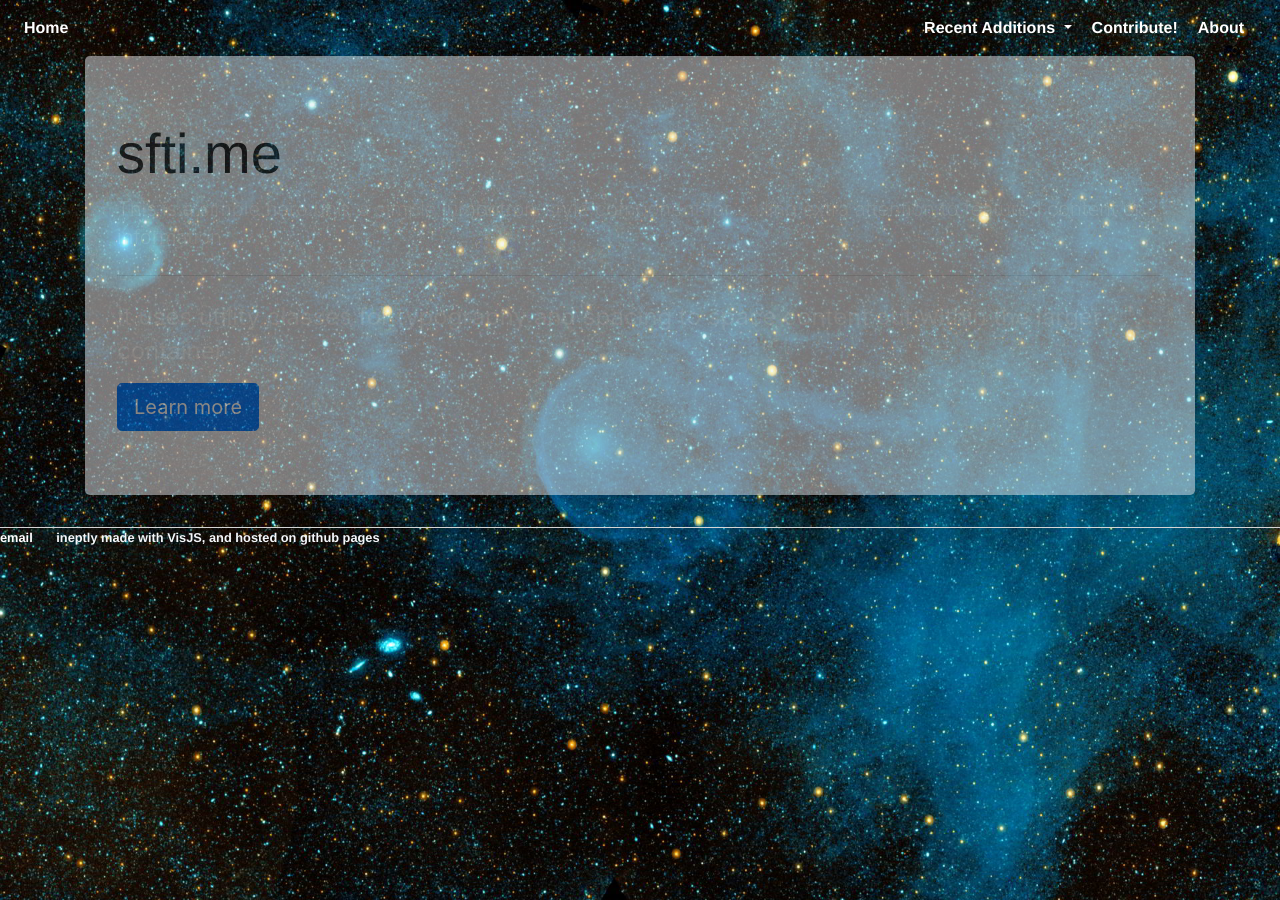
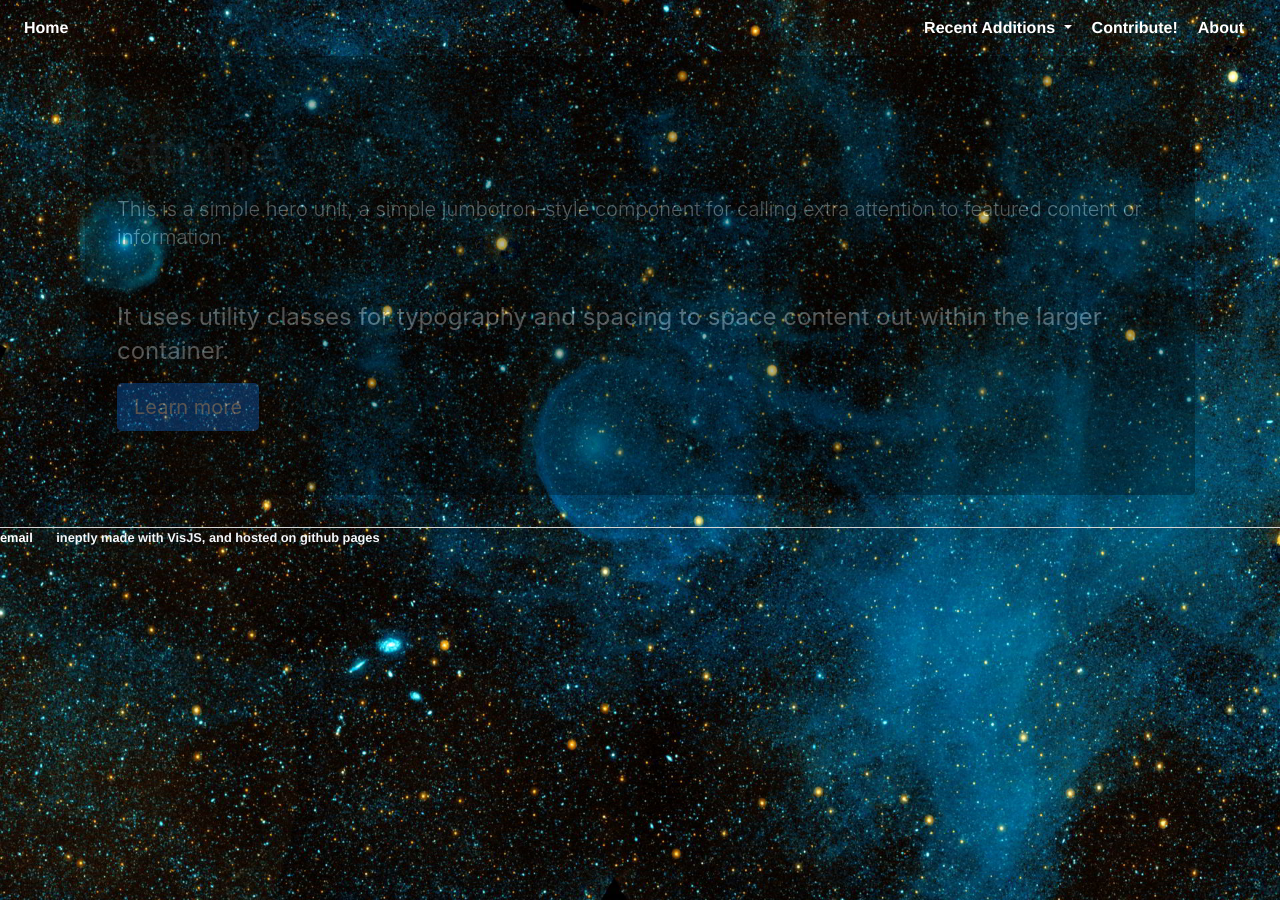
Before and after one commit to sftime/sftime.github.io, a Jekyll site: the page built from test.md, in a window 1280 px wide. Built offline with Jekyll 4.4.1, drawn with Linux system fonts in a browser that asks for light colours.

Commit message:
Update main.css

```diff
--- a/css/main.css
+++ b/css/main.css
@@ -44,7 +44,8 @@ footer {
 }
 
 div.jumbotron {
-  opacity: 0.5;
+  background-color: black;
+  opacity: 0.3;
 }
 
 ul.posts {
```
